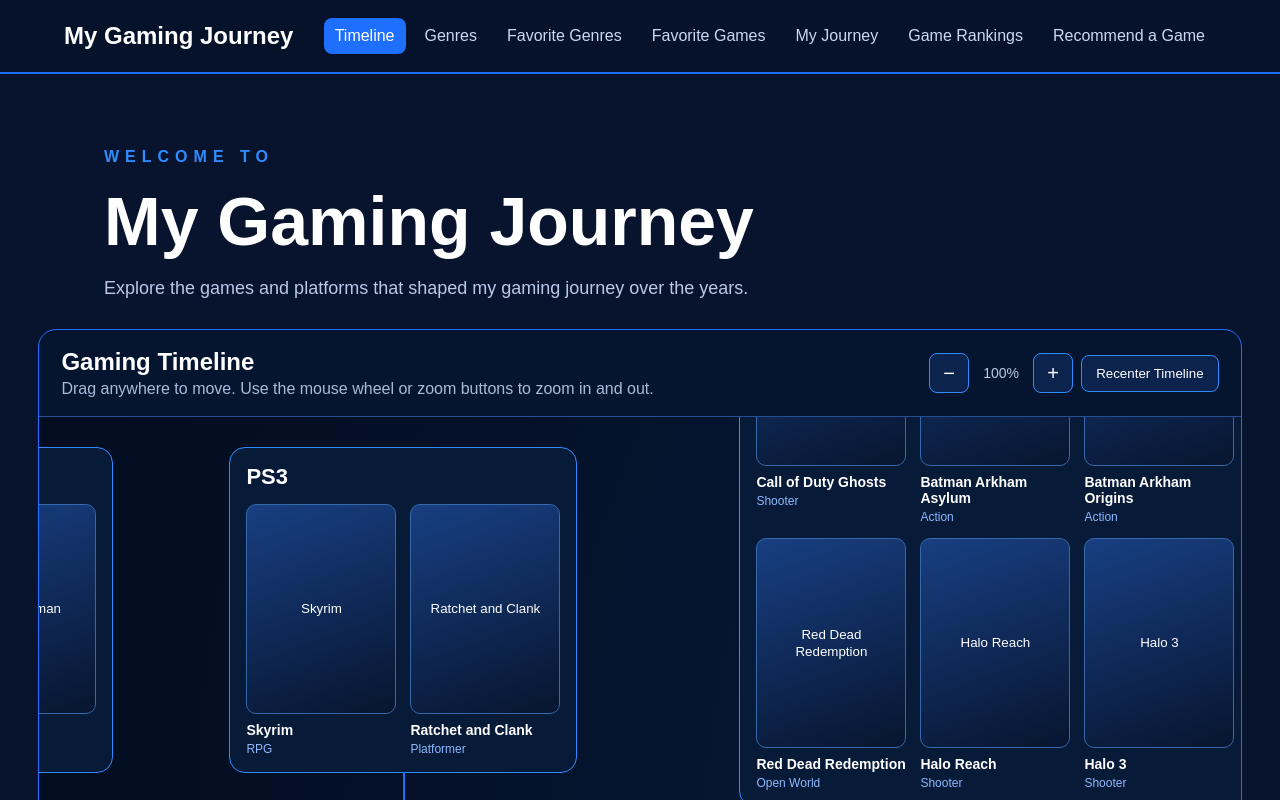
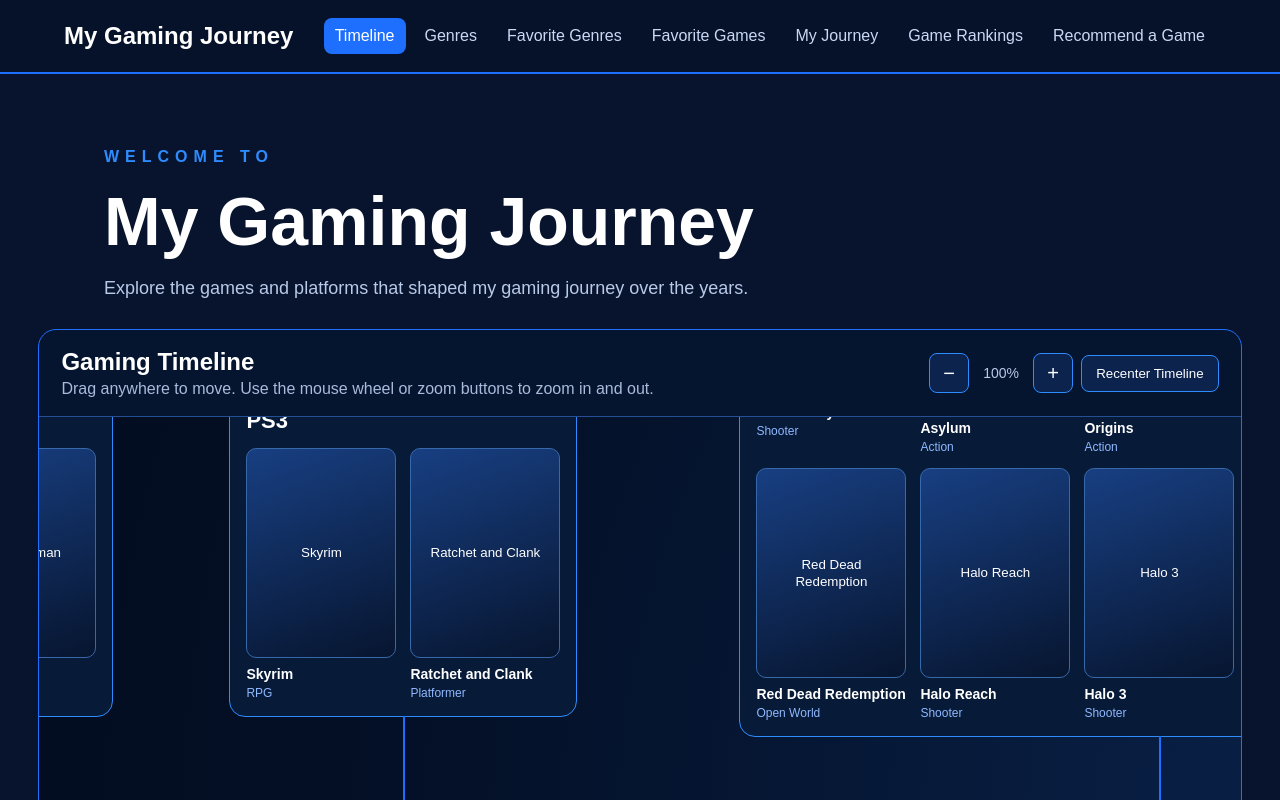
Before and after one commit to EdayNotEbay/gaming-journey, a React (Vite) app: page / in a window 1280 px wide. Shown: the top 800 px of the page. Built offline with nearby package versions, Linux system fonts and the light colour scheme.

Commit message:
Anchor upper timeline groups above main line

```diff
--- a/src/App.css
+++ b/src/App.css
@@ -489,24 +489,24 @@
 .platform-ps2 {
   /* Place PS2 near the beginning of the canvas. */
   left: 170px;
-  /* Place PS2 above the main line. */
-  top: 650px;
+  /* Keep the bottom of PS2 a fixed distance above the timeline. */
+  bottom: 1180px;
 }
 
 /* Position the PS3 group above the timeline. */
 .platform-ps3 {
   /* Leave a larger horizontal gap after PS2. */
   left: 470px;
-  /* Place PS3 above the main line. */
-  top: 650px;
+  /* Keep the bottom of PS3 a fixed distance above the timeline. */
+  bottom: 1180px;
 }
 
 /* Position the large Xbox 360 group above the timeline. */
 .platform-xbox-360 {
   /* Leave clear horizontal space between PS3 and Xbox 360. */
   left: 980px;
-  /* Move the large group upward so its stacked rows stay above the timeline. */
-  top: 120px;
+  /* Let the larger group grow upward while its bottom stays clear of the timeline. */
+  bottom: 1160px;
 }
 
 /* Position the Wii group below the timeline. */
@@ -646,8 +646,8 @@
 
 /* Give the tall Xbox 360 group its own connector length. */
 .platform-xbox-360 .platform-connector {
-  /* Reach from the group to the timeline line. */
-  height: 105px;
+  /* Reach from the fixed bottom edge of the group to the timeline line. */
+  height: 100px;
 }
 
 /* Draw connectors upward from lower platform groups to the main timeline. */
```
